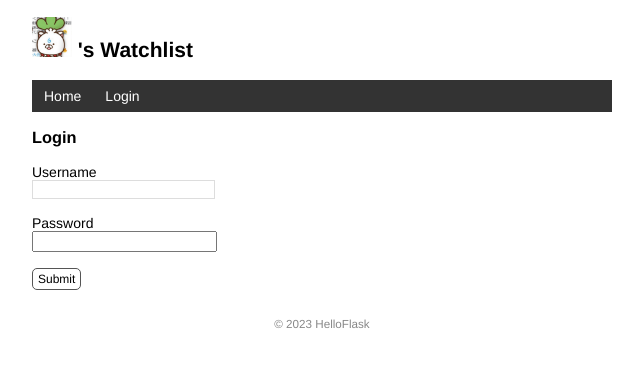
After one commit to j32u4ukh/FlaskLearning, a Flask app: page /login in a window 1280 px wide. The commit adds this page. Shown: the top 367 px of the page, without its empty margins (318-961 px from the left). Run offline with Flask 3, Linux system fonts and the light colour scheme.

Commit message:
feat: User authentication with Flask-Login.

```diff
--- a/HelloFlask/app.py
+++ b/HelloFlask/app.py
@@ -3,8 +3,11 @@ import sys
 
 import click
 from flask import Flask, flash, redirect, render_template, request, url_for
+from flask_login import (LoginManager, UserMixin, current_user, login_required,
+                         login_user, logout_user)
 from flask_sqlalchemy import SQLAlchemy
 from markupsafe import escape
+from werkzeug.security import check_password_hash, generate_password_hash
 
 app = Flask(__name__)
 WIN = sys.platform.startswith('win')
@@ -16,7 +19,14 @@ app.config['SQLALCHEMY_DATABASE_URI'] = prefix + os.path.join(app.root_path, 'da
 app.config['SQLALCHEMY_TRACK_MODIFICATIONS'] = False  # 關閉對模型修改的監控
 app.config['SECRET_KEY'] = 'dev'  # 等同於 app.secret_key = 'dev'
 db = SQLAlchemy(app)  # 初始化擴展，傳入程序實例 app
+login_manager = LoginManager(app)  # 實例化擴展類
 
+# 如果未登錄的用戶訪問 @login_required 對應的 URL，Flask-Login 會把用戶重定向到登錄頁面，並顯示一個錯誤提示。
+# 為了讓這個重定向操作正確執行，我們還需要把 login_manager.login_view 的值設為我們程序的登錄視圖端點（函數名）
+login_manager.login_view = 'login'
+
+# 利用下方指令，生成資料庫以及相關表格(附帶 --drop，則先刪除原本的，再建立新的。)
+# $ flask initdb
 @app.cli.command()  # 注冊為命令，可以傳入 name 參數來自定義命令
 @click.option('--drop', is_flag=True, help='Create after drop.')  # 設置選項
 def initdb(drop):
@@ -27,13 +37,45 @@ def initdb(drop):
     db.create_all()
     click.echo('Initialized database.')  # 輸出提示信息
 
+# 利用下方指令，建立用戶(第一位會是管理員)
+# $ flask admin
+# Username: Henry Lee
+# Password: (因設置 hide_input=True，因此看不到輸入的內容)
+# Repeat for confirmation: (因設置 hide_input=True，因此看不到輸入的內容)
+# 使用 click.option() 裝飾器設置的兩個選項分別用來接受輸入用戶名和密碼。
+@app.cli.command()
+@click.option('--username', prompt=True, help='The username used to login.')
+@click.option('--password', prompt=True, hide_input=True, confirmation_prompt=True, help='The password used to login.')
+def admin(username, password):
+    """Create user."""
+    db.create_all()
+
+    user = User.query.first()
+    if user is not None:
+        click.echo('Updating user...')
+        user.username = username
+        user.set_password(password)  # 設置密碼
+    else:
+        click.echo('Creating user...')
+        user = User(username=username, name='Admin')
+        user.set_password(password)  # 設置密碼
+        db.session.add(user)
+
+    db.session.commit()  # 提交數據庫會話
+    click.echo('Done.')
+
+# 利用下方指令，初始化資料庫數據
+# $ flask forge
 @app.cli.command()
 def forge():
     """Generate fake data."""
     db.create_all()
 
     # 全局的兩個變量移動到這個函數內
-    name = 'Henry Li'
+    # name = 'Henry Li'
+    # user = User(name=name)
+    # db.session.add(user)
+
     movies = [
         {'title': 'My Neighbor Totoro', 'year': '1988'},
         {'title': 'Dead Poets Society', 'year': '1989'},
@@ -47,8 +89,6 @@ def forge():
         {'title': 'The Pork of Music', 'year': '2012'},
     ]
 
-    user = User(name=name)
-    db.session.add(user)
     for m in movies:
         movie = Movie(title=m['title'], year=m['year'])
         db.session.add(movie)
@@ -56,9 +96,29 @@ def forge():
     db.session.commit()
     click.echo('Done.')
 
-class User(db.Model):  # 表名將會是 user（自動生成，小寫處理）
-    id = db.Column(db.Integer, primary_key=True)  # 主鍵
-    name = db.Column(db.String(20))  # 名字
+# Flask-Login 提供了一個 current_user 變量，注冊這個函數的目的是，當程序運行後，
+# 如果用戶已登錄， current_user 變量的值會是當前用戶的用戶模型類記錄。
+@login_manager.user_loader
+def load_user(user_id):  # 創建用戶加載回調函數，接受用戶 ID 作為參數
+    user = User.query.get(int(user_id))  # 用 ID 作為 User 模型的主鍵查詢對應的用戶
+    return user  # 返回用戶對象
+
+class User(db.Model, UserMixin):
+    """
+    繼承 UserMixin 會讓 User 類擁有幾個用於判斷認證狀態的屬性和方法，其中最常用的是 is_authenticated 屬性：如果當前用戶已經登錄，
+    那麽 current_user.is_authenticated 會返回 True ，否則返回 False。
+    有了 current_user 變量和這幾個驗證方法和屬性，我們可以很輕松的判斷當前用戶的認證狀態。
+    """
+    id = db.Column(db.Integer, primary_key=True)
+    name = db.Column(db.String(20))
+    username = db.Column(db.String(20))  # 用戶名
+    password_hash = db.Column(db.String(128))  # 密碼散列值
+
+    def set_password(self, password):  # 用來設置密碼的方法，接受密碼作為參數
+        self.password_hash = generate_password_hash(password)  # 將生成的密碼保持到對應字段
+
+    def validate_password(self, password):  # 用於驗證密碼的方法，接受密碼作為參數
+        return check_password_hash(self.password_hash, password)  # 返回布爾值
 
 class Movie(db.Model):  # 表名將會是 movie
     id = db.Column(db.Integer, primary_key=True)  # 主鍵
@@ -78,6 +138,9 @@ def page_not_found(e):  # 接受異常對象作為參數
 @app.route('/', methods=['GET', 'POST'])
 def index():
     if request.method == 'POST':  # 判斷是否是 POST 請求
+        if not current_user.is_authenticated:
+            return redirect(url_for('index'))  # 重定向回主頁
+
         # 獲取表單數據
         title = request.form.get('title')  # 傳入表單對應輸入字段的 name 值
         year = request.form.get('year')
@@ -101,6 +164,7 @@ def user_page(name):
     return f'User: {escape(name)}'
 
 @app.route('/movie/edit/<int:movie_id>', methods=['GET', 'POST'])
+@login_required
 def edit(movie_id):
     # get_or_404() 方法，它會返回對應主鍵的記錄，如果沒有找到，則返回 404 錯誤響應。
     movie = Movie.query.get_or_404(movie_id)
@@ -123,9 +187,64 @@ def edit(movie_id):
         return render_template('edit.html', movie=movie)  # 傳入被編輯的電影記錄
 
 @app.route('/movie/delete/<int:movie_id>', methods=['POST'])  # 限定只接受 POST 請求
+@login_required
 def delete(movie_id):
     movie = Movie.query.get_or_404(movie_id)  # 獲取電影記錄
     db.session.delete(movie)  # 刪除對應的記錄
     db.session.commit()  # 提交數據庫會話
     flash('Item deleted.')
     return redirect(url_for('index'))  # 重定向回主頁
+
+@app.route('/login', methods=['GET', 'POST'])
+def login():
+    # POST
+    if request.method == 'POST':
+        username = request.form['username']
+        password = request.form['password']
+
+        if not username or not password:
+            flash('Invalid input.')
+            return redirect(url_for('login'))
+
+        user = User.query.first()
+        # 驗證用戶名和密碼是否一致
+        if username == user.username and user.validate_password(password):
+            login_user(user)  # 登入用戶
+            flash('Login success.')
+            return redirect(url_for('index'))  # 重定向到主頁
+
+        flash('Invalid username or password.')  # 如果驗證失敗，顯示錯誤消息
+        return redirect(url_for('login'))  # 重定向回登錄頁面
+
+    # GET
+    else:
+        return render_template('login.html')
+
+@app.route('/logout')
+# @login_required 用於視圖保護：在 Web 程序中，有些頁面或 URL 不允許未登錄的用戶訪問，而頁面上有些內容則需要對未登陸的用戶隱藏，這就是認證保護。
+@login_required
+def logout():
+    logout_user()  # 登出用戶
+    flash('Goodbye.')
+    return redirect(url_for('index'))  # 重定向回首頁
+
+@app.route('/settings', methods=['GET', 'POST'])
+@login_required
+def settings():
+    if request.method == 'POST':
+        name = request.form['name']
+
+        if not name or len(name) > 20:
+            flash('Invalid input.')
+            return redirect(url_for('settings'))
+
+        current_user.name = name
+        # current_user 會返回當前登錄用戶的數據庫記錄對象
+        # 等同於下面的用法
+        # user = User.query.first()
+        # user.name = name
+        db.session.commit()
+        flash('Settings updated.')
+        return redirect(url_for('index'))
+
+    return render_template('settings.html')
--- a/HelloFlask/templates/base.html
+++ b/HelloFlask/templates/base.html
@@ -25,6 +25,13 @@
     <nav>
         <ul>
             <li><a href="{{ url_for('index') }}">Home</a></li>
+
+            {% if current_user.is_authenticated %}
+            <li><a href="{{ url_for('settings') }}">Settings</a></li>
+            <li><a href="{{ url_for('logout') }}">Logout</a></li>
+            {% else %}
+            <li><a href="{{ url_for('login') }}">Login</a></li>
+            {% endif %}
         </ul>
     </nav>
     {% block content %}
--- a/HelloFlask/templates/index.html
+++ b/HelloFlask/templates/index.html
@@ -4,21 +4,27 @@
 <p>{{ movies|length }} Titles</p>
 <!-- autocomplete 屬性設為 off 來關閉自動完成（按下輸入框不顯示歷史輸入記錄） -->
 <!-- required 標志屬性，如果用戶沒有輸入內容就按下了提交按鈕，瀏覽器會顯示錯誤提示。 -->
+<!-- 在模板中可以直接使用 current_user 變量 -->
+{% if current_user.is_authenticated %}
 <form method="post">
     Name <input type="text" name="title" autocomplete="off" required>
     Year <input type="text" name="year" autocomplete="off" required>
     <input class="btn" type="submit" name="submit" value="Add">
 </form>
+{% endif %}
+
 <ul class="movie-list">
     {% for movie in movies %}  {# 叠代 movies 變量 #}
     {# movie.title 等同於 movie['title'] #}
     <li>
         {{ movie.title }} - {{ movie.year }}
         <span class="float-right">
+            {% if current_user.is_authenticated %}
             <a class="btn" href="{{ url_for('edit', movie_id=movie.id) }}">Edit</a>
             <form class="inline-form" method="post" action="{{ url_for('delete', movie_id=movie.id) }}">
                 <input class="btn" type="submit" name="delete" value="Delete" onclick="return confirm('Are you sure?')">
             </form>
+            {% endif %}
             <a class="imdb" href="https://www.imdb.com/find?q={{ movie.title }}" target="_blank" title="Find this movie on IMDb">IMDb</a>
         </span>
     </li>
--- /dev/null
+++ b/HelloFlask/templates/login.html
@@ -0,0 +1,12 @@
+{% extends 'base.html' %}
+{% block content %}
+<h3>Login</h3>
+<form method="post">
+    Username<br>
+    <input type="text" name="username" required><br><br>
+    Password<br>
+    <!-- 密碼輸入框的 type 屬性使用 password，會將輸入值顯示為圓點 -->
+    <input type="password" name="password" required><br><br>
+    <input class="btn" type="submit" name="submit" value="Submit">
+</form>
+{% endblock %}
```
Also changed, not shown: HelloFlask/templates/settings.html (added, +8 -0 lines).
